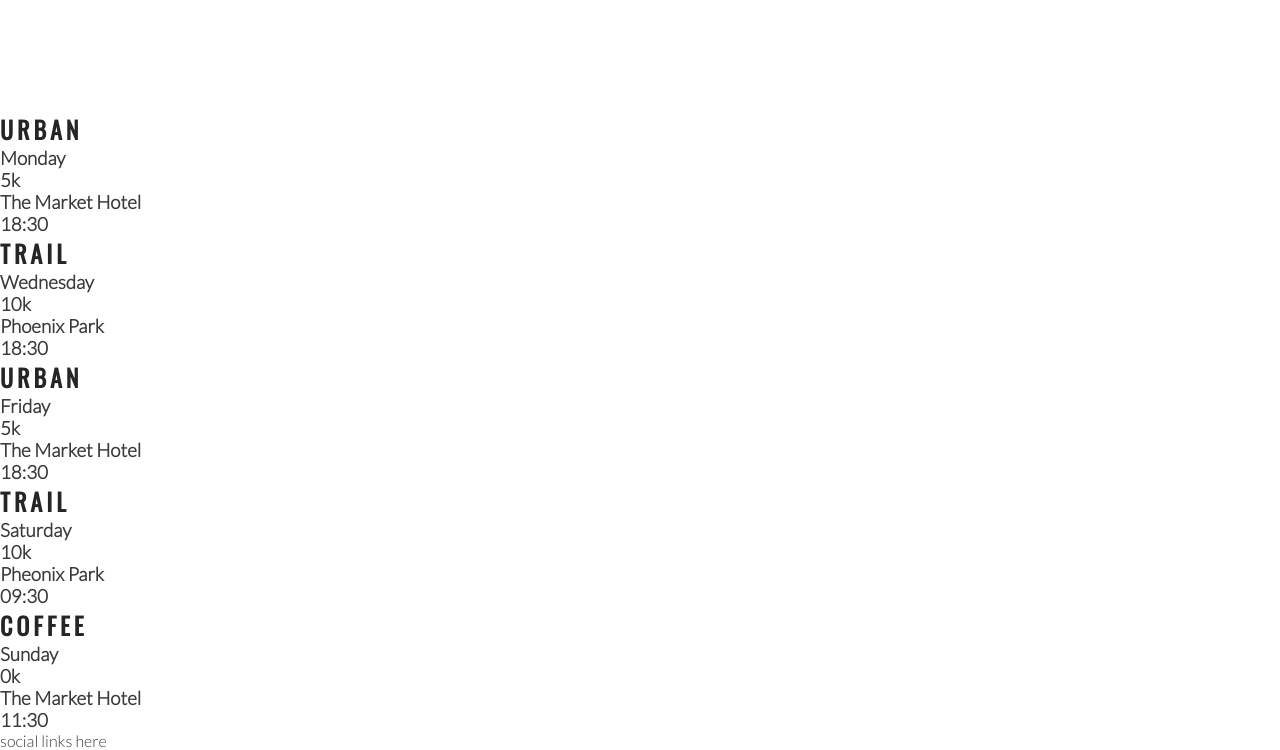
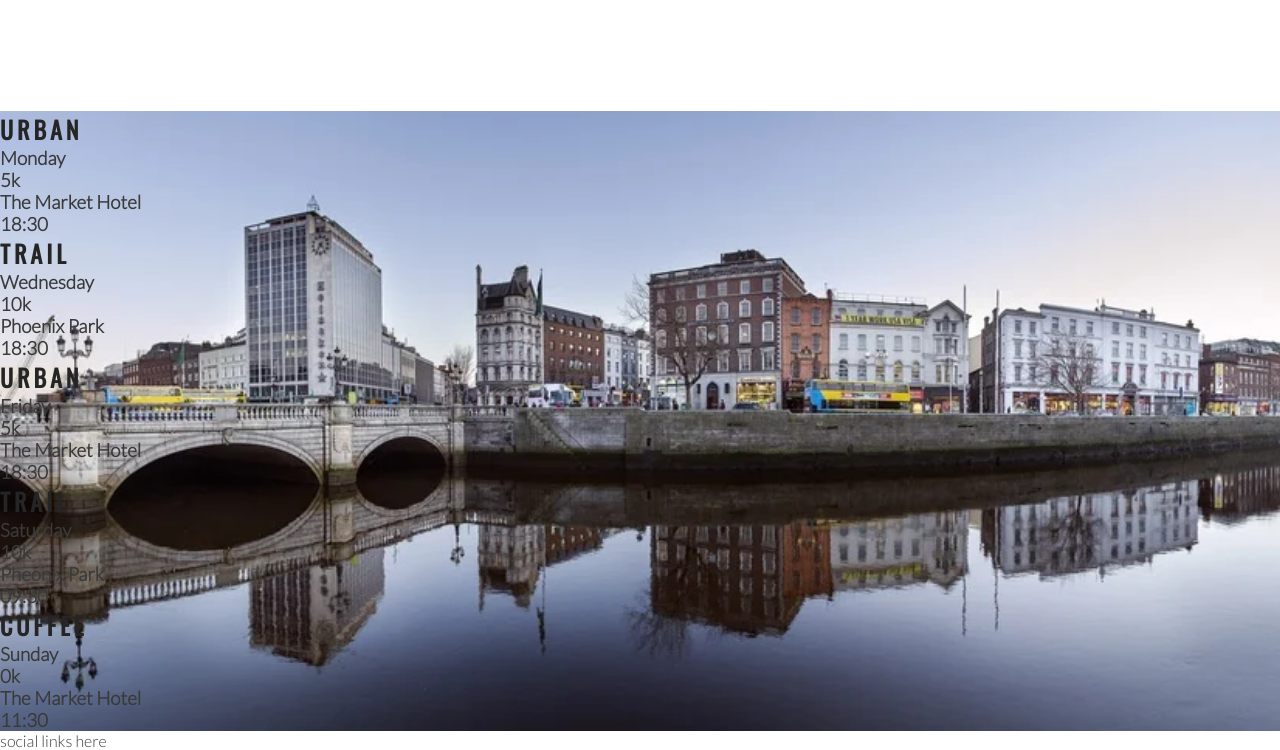
Before and after one commit to steve-doc/love-running, a plain HTML site: page index.html in a window 1280 px wide. Shown: the part 1184-1934 px from the top of the page. Drawn offline with nearby package versions, Linux system fonts and the light colour scheme.

Commit message:
Add background image to times section

```diff
--- a/assets/css/style.css
+++ b/assets/css/style.css
@@ -187,3 +187,14 @@ hr {
   height: 100%;
   border-radius: 50%;
 }
+
+/* event times */
+
+#times {
+  background-image: url('../images/dublin-city.webp') ;
+  background-repeat: no-repeat;
+  background-size: cover;
+  background-position: center;
+  width: 100%;
+  overflow: hidden;
+}
--- a/index.html
+++ b/index.html
@@ -91,7 +91,7 @@
 
     </Section>
 
-    <Section>
+    <Section id="times">
         <div>
             <h2>Urban</h2>
             <h3>Monday</h3>
```
Also changed, not shown: assets/images/dublin-city.webp (added).
